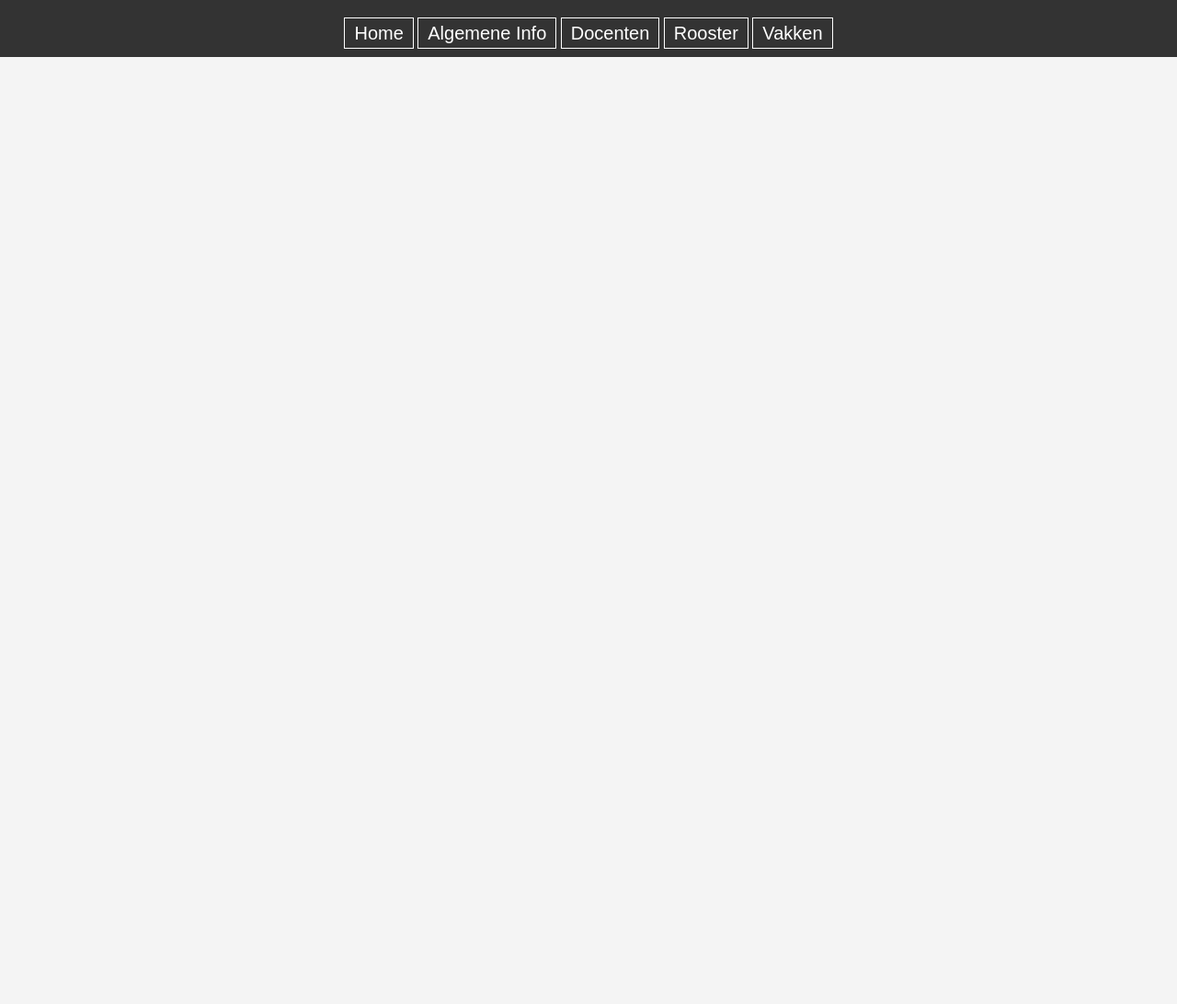
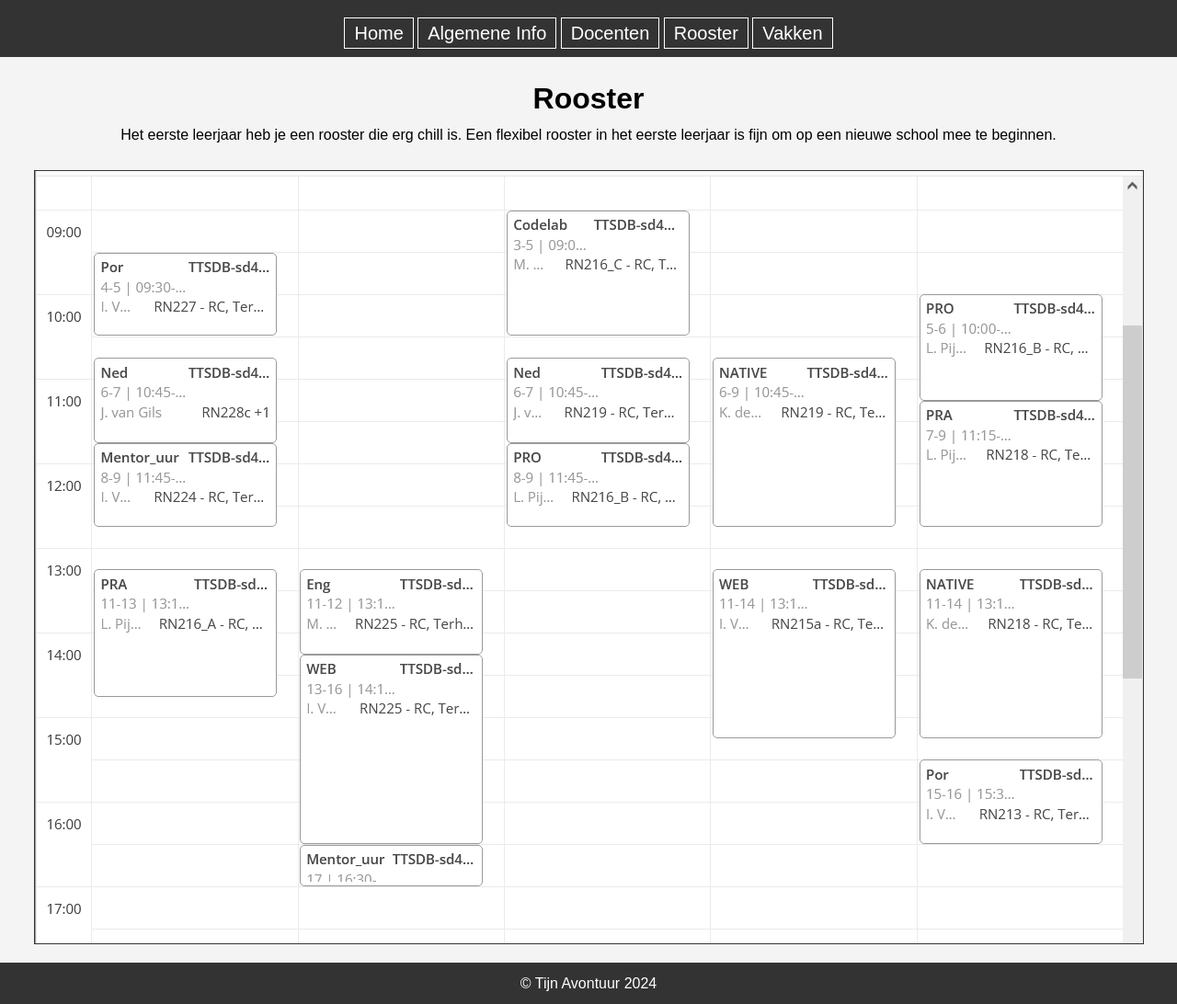
Before and after one commit to tijn-avontuur/C1-opendag, a plain HTML site: page rooster.html in a window 1280 px wide. Shown: the part 60-1152 px from the top of the page at 92% size. Before the commit the page ends 800 px from the top, so only its background shows below. Drawn offline with Linux system fonts and the light colour scheme.

Commit message:
Footer en Rooster af

```diff
--- a/rooster.html
+++ b/rooster.html
@@ -20,8 +20,16 @@
     </header>
     <main>
         <div class="container">
-
+            <div class="rooster">
+                <h1>Rooster</h1>
+                <p>Het eerste leerjaar heb je een rooster die erg chill is. Een flexibel rooster in het eerste leerjaar is fijn om op een nieuwe school mee te beginnen.</p>
+                <br>
+                <img src="images/Rooster eerste leerjaar.png" alt="Rooster">
+            </div>
         </div>
     </main>
+    <footer>
+        <p>&copy; Tijn Avontuur 2024</p>
+    </footer>
 </body>
 </html>
--- a/style.css
+++ b/style.css
@@ -72,3 +72,16 @@ a:hover{
     display: block;
     margin: 0 auto;
 }
+
+/* Rooster */
+.rooster img{
+    border: 1px solid #333;
+}
+
+/* Footer */
+footer{
+    background: #333;
+    color: #fff;
+    padding: 10px 0;
+    text-align: center;
+}
```
Also changed, not shown: docenten.html (+3 -0 lines), index.html (+3 -0 lines), info.html (+3 -0 lines), vakken.html (+3 -0 lines), images/Rooster eerste leerjaar.png (added).
